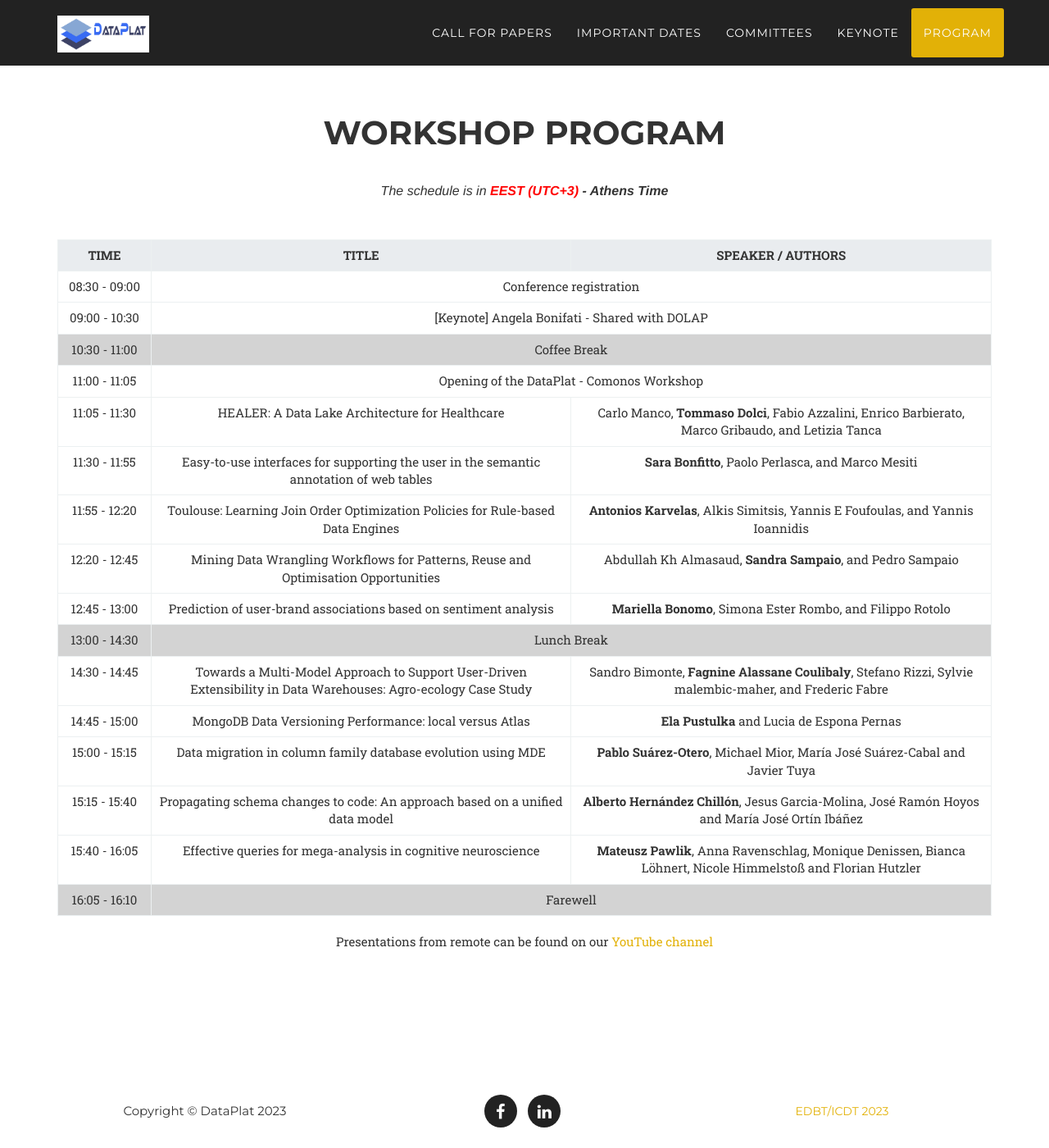
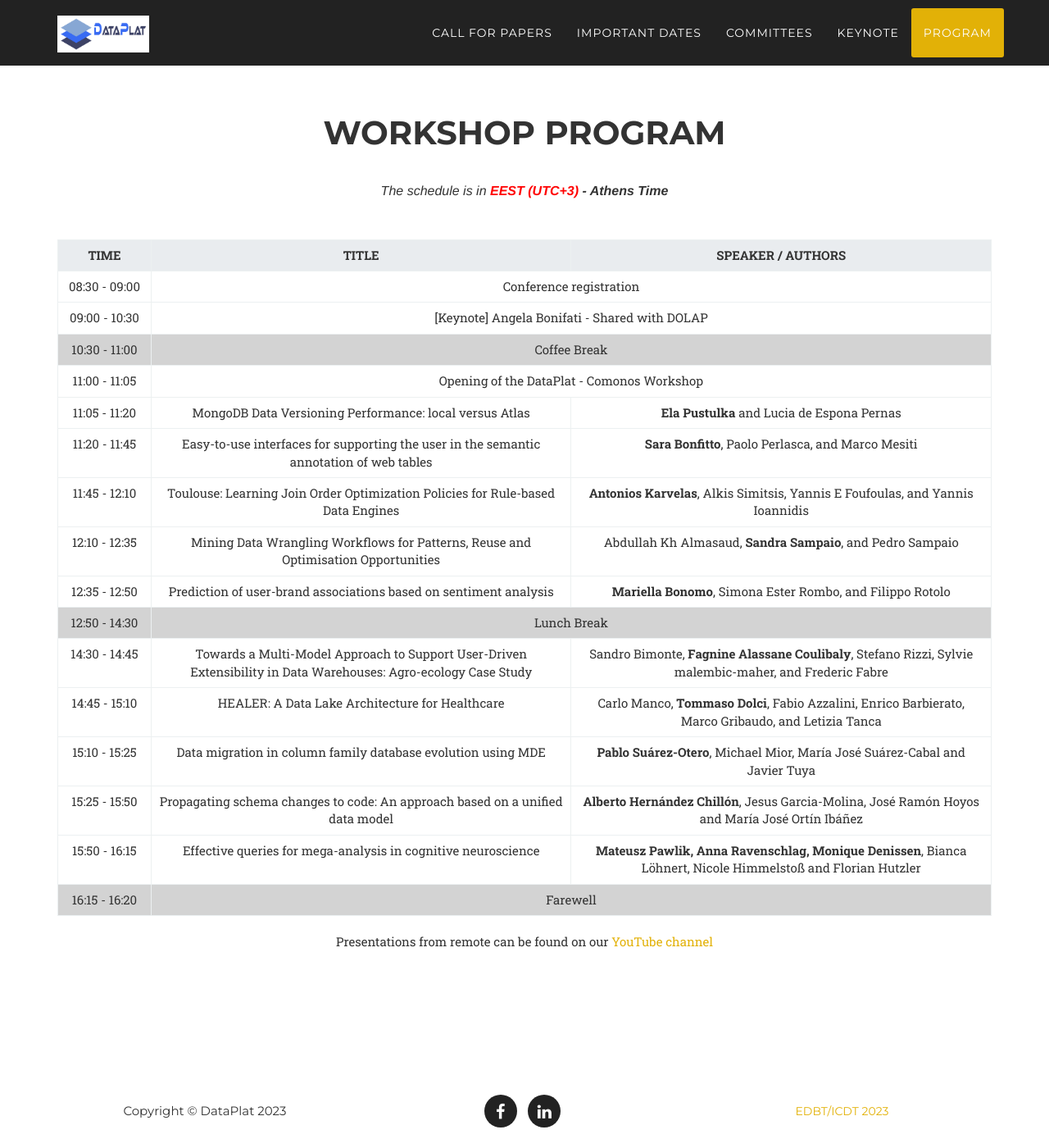
Before and after one commit to big-unibo/dataplat2024, a Jekyll site: the page built from index.html, in a window 1280 px wide and 1400 px high, scrolled down 4762 px. Shown: the whole window at 82% size. Built offline with Jekyll 4.4.1, drawn with Linux system fonts in a browser that asks for light colours; some web fonts are replaced.

Commit message:
update the program

```diff
--- a/_includes/program.html
+++ b/_includes/program.html
@@ -24,21 +24,21 @@
                                 <tr style="background-color: lightgray"><td>10:30 - 11:00</td><td colspan="2">Coffee Break</td></tr>
 
                                 <tr><td>11:00 - 11:05</td><td colspan="2">Opening of the DataPlat - Comonos Workshop</td></tr>
-                                <tr><td>11:05 - 11:30</td><td>HEALER: A Data Lake Architecture for Healthcare</td><td>Carlo Manco, <strong>Tommaso Dolci</strong>, Fabio Azzalini, Enrico Barbierato, Marco Gribaudo, and Letizia Tanca</td></tr>
-                                <tr><td>11:30 - 11:55</td><td>Easy-to-use interfaces for supporting the user in the semantic annotation of web tables</td><td><strong>Sara Bonfitto</strong>, Paolo Perlasca, and Marco Mesiti</td></tr>
-                                <tr><td>11:55 - 12:20</td><td>Toulouse: Learning Join Order Optimization Policies for Rule-based Data Engines</td><td><strong>Antonios Karvelas</strong>, Alkis Simitsis, Yannis E Foufoulas, and Yannis Ioannidis</td></tr>
-                                <tr><td>12:20 - 12:45</td><td>Mining Data Wrangling Workflows for Patterns, Reuse and Optimisation Opportunities</td><td>Abdullah Kh Almasaud, <strong>Sandra Sampaio</strong>, and Pedro Sampaio</td></tr>
-                                <tr><td>12:45 - 13:00</td><td>Prediction of user-brand associations based on sentiment analysis</td><td><strong>Mariella Bonomo</strong>, Simona Ester Rombo, and Filippo Rotolo</td></tr>
+                                <tr><td>11:05 - 11:20</td><td>MongoDB Data Versioning Performance: local versus Atlas</td><td><strong>Ela Pustulka</strong> and Lucia de Espona Pernas</td></tr>
+                                <tr><td>11:20 - 11:45</td><td>Easy-to-use interfaces for supporting the user in the semantic annotation of web tables</td><td><strong>Sara Bonfitto</strong>, Paolo Perlasca, and Marco Mesiti</td></tr>
+                                <tr><td>11:45 - 12:10</td><td>Toulouse: Learning Join Order Optimization Policies for Rule-based Data Engines</td><td><strong>Antonios Karvelas</strong>, Alkis Simitsis, Yannis E Foufoulas, and Yannis Ioannidis</td></tr>
+                                <tr><td>12:10 - 12:35</td><td>Mining Data Wrangling Workflows for Patterns, Reuse and Optimisation Opportunities</td><td>Abdullah Kh Almasaud, <strong>Sandra Sampaio</strong>, and Pedro Sampaio</td></tr>
+                                <tr><td>12:35 - 12:50</td><td>Prediction of user-brand associations based on sentiment analysis</td><td><strong>Mariella Bonomo</strong>, Simona Ester Rombo, and Filippo Rotolo</td></tr>
 
-                                <tr style="background-color: lightgray"><td>13:00 - 14:30</td><td colspan="2">Lunch Break</td></tr>
+                                <tr style="background-color: lightgray"><td>12:50 - 14:30</td><td colspan="2">Lunch Break</td></tr>
 
                                 <tr><td>14:30 - 14:45</td><td>Towards a Multi-Model Approach to Support User-Driven Extensibility in Data Warehouses: Agro-ecology Case Study</td><td>Sandro Bimonte, <strong>Fagnine Alassane Coulibaly</strong>, Stefano Rizzi, Sylvie malembic-maher, and Frederic Fabre</td></tr>
-                                <tr><td>14:45 - 15:00</td><td>MongoDB Data Versioning Performance: local versus Atlas</td><td><strong>Ela Pustulka</strong> and Lucia de Espona Pernas</td></tr>
-                                <tr><td>15:00 - 15:15</td><td>Data migration in column family database evolution using MDE</td><td><strong>Pablo Suárez-Otero</strong>, Michael Mior, María José Suárez-Cabal and Javier Tuya</td></tr>
-                                <tr><td>15:15 - 15:40</td><td>Propagating schema changes to code: An approach based on a unified data model</td><td><strong>Alberto Hernández Chillón</strong>, Jesus Garcia-Molina, José Ramón Hoyos and María José Ortín Ibáñez</td></tr>
-                                <tr><td>15:40 - 16:05</td><td>Effective queries for mega-analysis in cognitive neuroscience</td><td><strong>Mateusz Pawlik</strong>, Anna Ravenschlag, Monique Denissen, Bianca Löhnert, Nicole Himmelstoß and Florian Hutzler</td></tr>
+                                <tr><td>14:45 - 15:10</td><td>HEALER: A Data Lake Architecture for Healthcare</td><td>Carlo Manco, <strong>Tommaso Dolci</strong>, Fabio Azzalini, Enrico Barbierato, Marco Gribaudo, and Letizia Tanca</td></tr>
+                                <tr><td>15:10 - 15:25</td><td>Data migration in column family database evolution using MDE</td><td><strong>Pablo Suárez-Otero</strong>, Michael Mior, María José Suárez-Cabal and Javier Tuya</td></tr>
+                                <tr><td>15:25 - 15:50</td><td>Propagating schema changes to code: An approach based on a unified data model</td><td><strong>Alberto Hernández Chillón</strong>, Jesus Garcia-Molina, José Ramón Hoyos and María José Ortín Ibáñez</td></tr>
+                                <tr><td>15:50 - 16:15</td><td>Effective queries for mega-analysis in cognitive neuroscience</td><td><strong>Mateusz Pawlik, Anna Ravenschlag, Monique Denissen</strong>, Bianca Löhnert, Nicole Himmelstoß and Florian Hutzler</td></tr>
 
-                                <tr style="background-color: lightgray"><td>16:05 - 16:10</td><td colspan="2">Farewell</td></tr>
+                                <tr style="background-color: lightgray"><td>16:15 - 16:20</td><td colspan="2">Farewell</td></tr>
                               </tbody>
                         </table>
                     </div>
```
